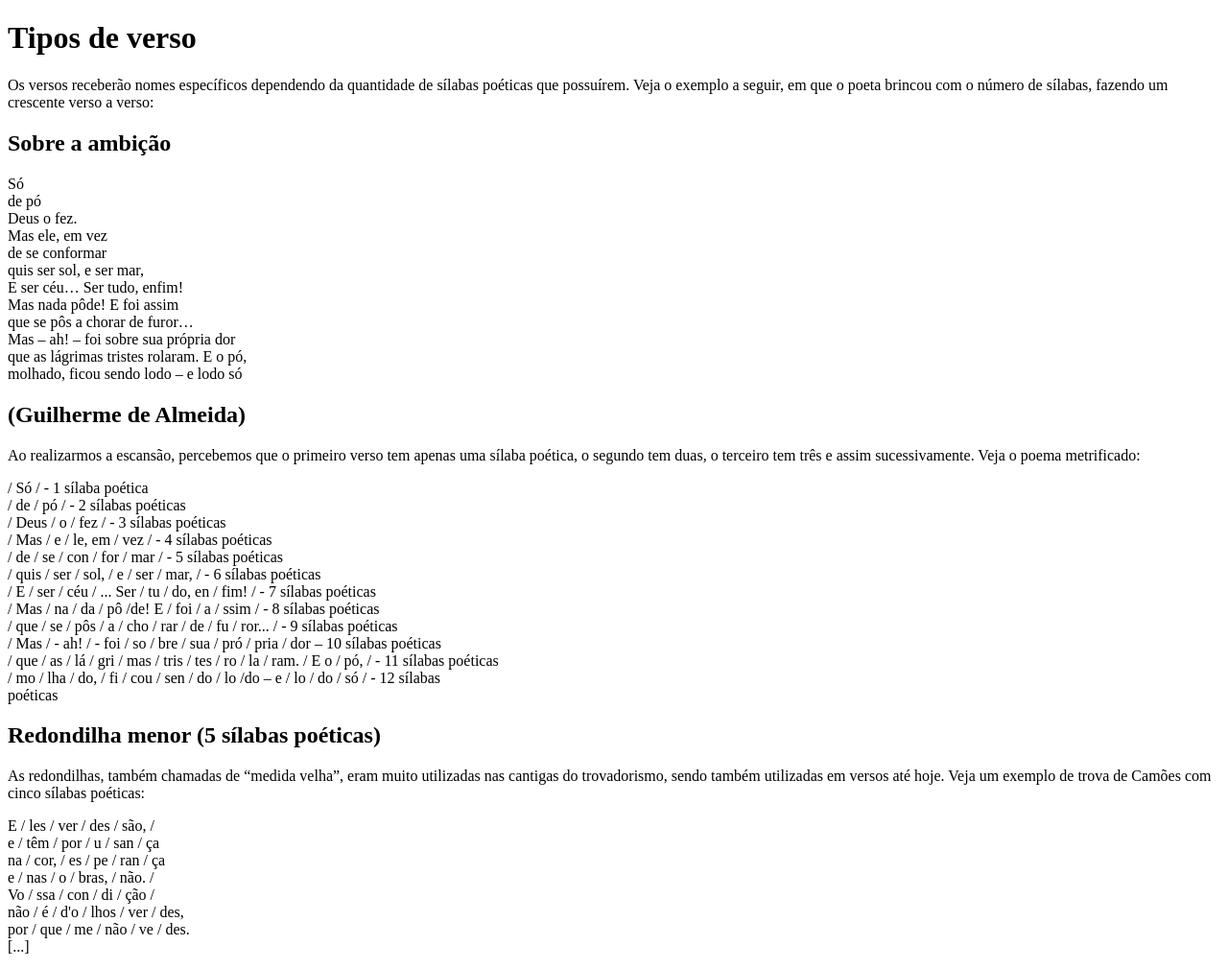
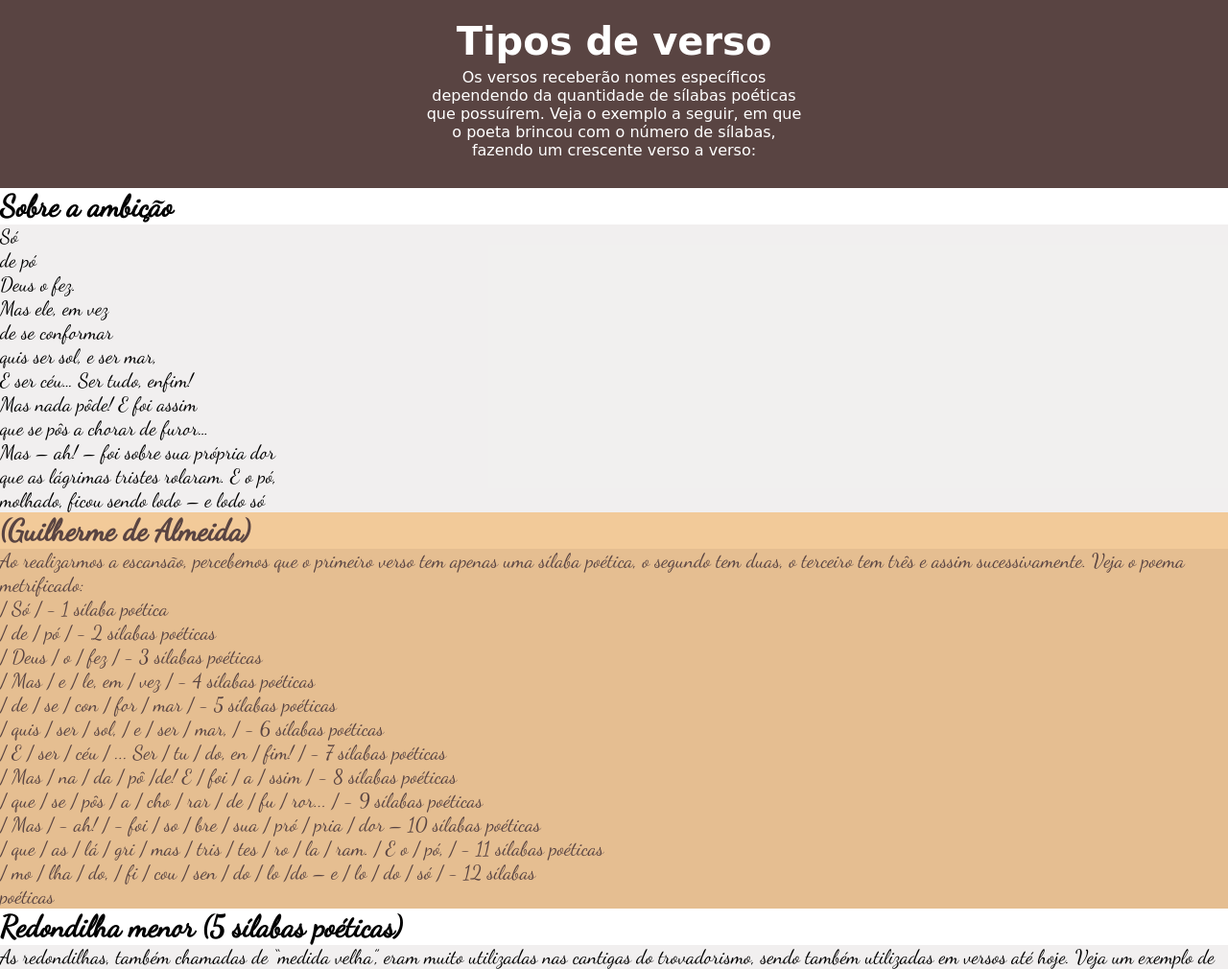
Before and after one commit to DlleonAraujo/versos, a plain HTML site: page index.html in a window 1280 px wide. Shown: the top 1010 px of the page at 96% size. Drawn offline with Linux system fonts and the light colour scheme; a web font is replaced by a local one.

Commit message:
inicio do css do site

```diff
--- a/index.html
+++ b/index.html
@@ -4,6 +4,7 @@
     <meta charset="UTF-8">
     <meta http-equiv="X-UA-Compatible" content="IE=edge">
     <meta name="viewport" content="width=device-width, initial-scale=1.0">
+    <link rel="stylesheet" href="style.css">
     <title>Versos</title>
 </head>
 <body>
@@ -16,7 +17,7 @@
         </header>
 
  <section class="normal" id="normal1">
-    <h2>Sobre a ambição</h2>
+    <h2 id="h2">Sobre a ambição</h2>
      <p>
          Só <br>
 
@@ -45,9 +46,10 @@
  </section>
 
 <section class="imagem" id="imagem1">
-    <h2>(Guilherme de Almeida)</h2>
+    <h2 id="h2">(Guilherme de Almeida)</h2>
 
     <p>Ao realizarmos a escansão, percebemos que o primeiro verso tem apenas uma sílaba poética, o segundo tem duas, o terceiro tem três e assim sucessivamente. Veja o poema metrificado:</p>
+    <p>
 
         / Só / - 1 sílaba poética <br>
 
@@ -72,6 +74,7 @@
         / que / as / lá / gri / mas / tris / tes / ro / la / ram. / E o / pó, / - 11 sílabas poéticas<br>
 
         / mo / lha / do, / fi / cou / sen / do / lo /do – e / lo / do / só / - 12 sílabas <br>poéticas<br>
+    </p>
 </section>
 
 
@@ -79,6 +82,7 @@
     <h2>Redondilha menor (5 sílabas poéticas)</h2>
     <p>As redondilhas, também chamadas de “medida velha”, eram muito utilizadas nas cantigas do trovadorismo, sendo também utilizadas em versos até hoje. Veja um exemplo de trova de Camões com cinco sílabas poéticas:</p>
 
+    <p>
         E / les / ver / des / são, /<br>
 
         e / têm / por / u / san / ça<br>
@@ -94,6 +98,7 @@
         por / que /  me / não / ve / des.<br>
 
         [...]<br>
+    </p>
 </section>
 
 <section class="imagem" id="imagem2">
@@ -103,6 +108,7 @@
         Redondilha maior (7 sílabas poéticas)
         A preferida das cantigas populares e de roda, também bastante utilizada pelos trovadores medievais, a redondilha maior é uma medida que facilita a memorização dos versos. Veja um exemplo de um poema também famoso do cânone literário brasileiro:
     </p>
+    <p>
 
         Mi / nha / te / rra / tem / pal / mei / ras<br>
 
@@ -115,11 +121,13 @@
         [...]<br>
 
         (“Canção do Exílio”, Gonçalves Dias)
+    </p>
 </section>
 
 <section class="normal" id="normal3">
     <h2>Decassílabo ou heroico (10 sílabas poéticas)</h2>
     <p>Medida popularizada por Sá de Miranda quando levou a Portugal a forma do soneto, depois popularizada e aprimorada por Camões, e muito empregada até hoje nesse tipo de poema. É o caso do “Soneto da Fidelidade”, de Vinicius de Moraes.</p>
+    <p>
 
         De / tu / do ao / meu / a / mor / se / rei / a / ten / to<br>
 
@@ -128,11 +136,13 @@
         Que / mes / mo em / fa / ce / do / mai / or / en / can / to<br>
 
         De / le / se en / can / te / mais / meu / pen / sa / men / to<br>
+    </p>
 </section>
 
 <section class="imagem" id="imagem3">
     <h2>Alexandrino (12 sílabas poéticas)</h2>
     <p>Bastante utilizado pelos parnasianos e simbolistas, o verso alexandrino tem origem francesa. Os sonetos alexandrinos seguem um rigoroso esquema de composição, cujas rimas e tônicas devem obedecer a determinadas estruturas preestabelecidas. É tido como forma ideal para exprimir ideias e adjetivos retumbantes, épicos, exaltados. Veja um exemplo:</p>
+    <p>
 
         Bai / lan / do / no ar, / ge / mia / in /quie / to / va /ga/-lu/me:<br>
 
@@ -141,6 +151,7 @@
         que  ar/de / no e/ter/no a/zul,/ co/mo u/ma e/ter/na ve/la!”<br>
 
         Mas / a es/tre/la,/ fi/tan/do a / lua, / com / ci/ú/me:<br>
+    </p>
 </section>
 <footer>
     <p>Site construido por <a href="#">Dlleon Araújo</a></p>
--- /dev/null
+++ b/style.css
@@ -0,0 +1,73 @@
+@charset "utf-8;";
+@import url('https://fonts.googleapis.com/css2?family=Arima:wght@100&display=swap');
+
+@import url('https://fonts.googleapis.com/css2?family=Dancing+Script&display=swap');
+:root{
+    --cor01: #D0D3D9;
+    --cor02: #F2CA99;
+    --cor03: #BF947A;
+    --cor04: #F2D8C9;
+    --cor05: #594442;
+    --fonte01:'Arima', cursive;
+    --fonte-princial:'Dancing Script', cursive;
+}
+*{
+    margin: 0px;
+    padding: 0px;
+}
+header{
+background-color: var(--cor05);
+text-align: center;
+color: white;
+padding-top: 20px;
+padding-bottom: 10px;
+font-family: var(--fonte01);
+}
+header > h1{
+    padding-bottom: 5px;
+    font-weight: bolder;
+    font-size: 2.5em;
+}
+
+header > p{
+    padding-bottom: 20px;
+    max-width: 400px;
+    text-align: center;
+    margin: auto;
+}
+
+section{
+
+    background-color: var(--cor02);
+    color: var(--cor05);
+    font-family: var(--fonte-princial);
+    font-size: 1.3em;
+
+}
+section.h2 {
+    background-image: linear-gradient (to right,black, transparent);
+}
+section.normal{
+background-color: white;
+color: black;
+}
+section.imagem{
+
+}
+section > p{
+    min-width: 280px;
+    ;
+    background-color: #59444215;
+}
+footer{
+    background-color: black;
+
+    text-align: center;
+}
+footer > p, a {
+    color: white;
+    text-decoration: none;
+}
+footer a:hover{
+    text-decoration: underline;
+}
```
Lines whose indentation alone changed are shown as unchanged.
